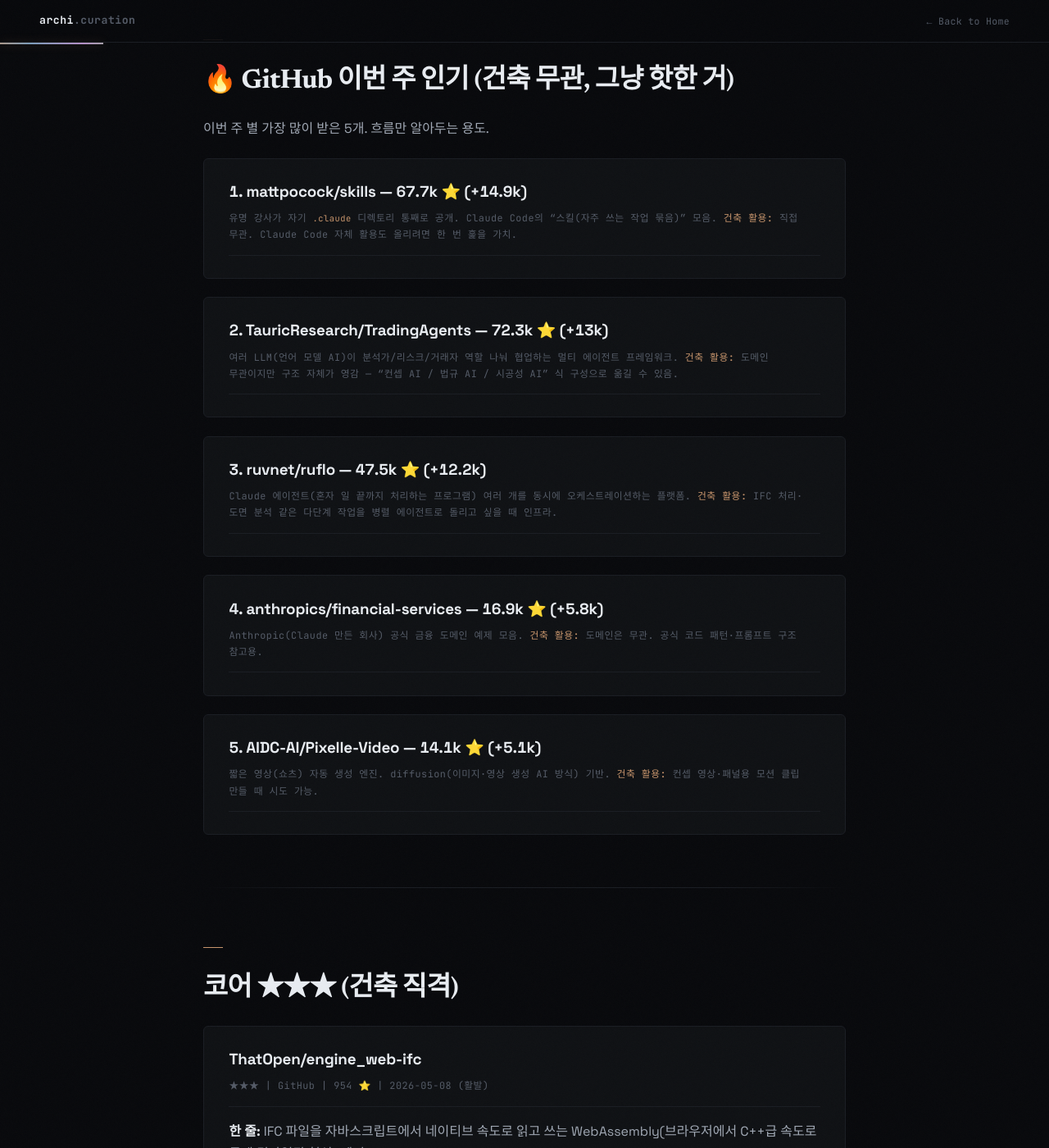
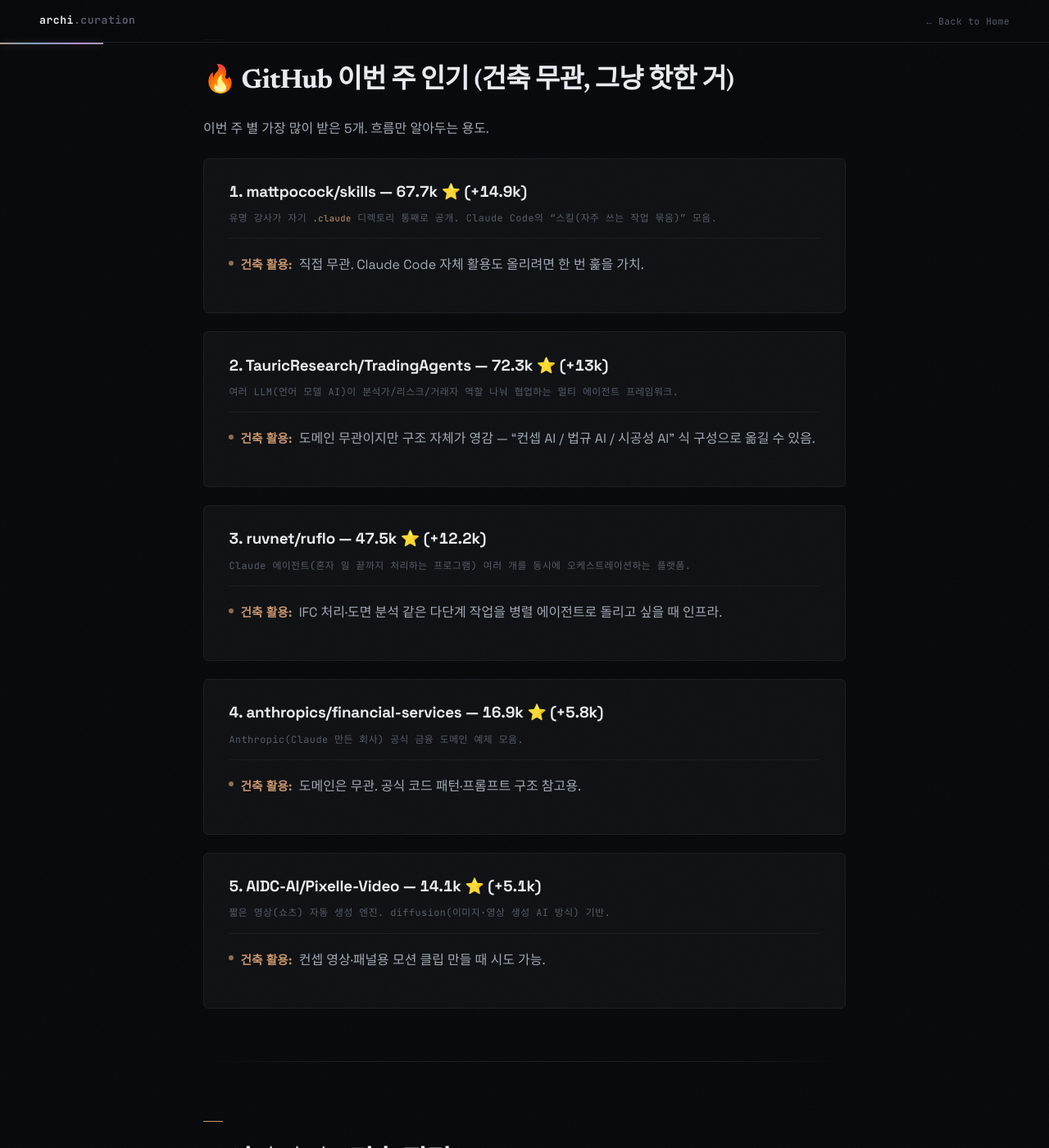
Before and after one commit to ghkch5gh-jpg/ainews-curation, a Jekyll site: the page built from 2026-05-10_일.md, in a window 1280 px wide and 1400 px high, scrolled down 709 px. Shown: the whole window at 82% size. Built offline with Jekyll 4.4.1, drawn with Linux system fonts in a browser that asks for light colours; some web fonts are replaced.

Commit message:
fix: blank line before label paragraphs + accent label styling

```diff
--- a/2026-05-10_일.md
+++ b/2026-05-10_일.md
@@ -20,22 +20,27 @@ description: 시범 회차 (수동 실행). 정규 회차는 월 · 수 · 금 0
 
 ### 1. [mattpocock/skills](https://github.com/mattpocock/skills) — 67.7k ⭐ (+14.9k)
 유명 강사가 자기 `.claude` 디렉토리 통째로 공개. Claude Code의 "스킬(자주 쓰는 작업 묶음)" 모음.
+
 **건축 활용:** 직접 무관. Claude Code 자체 활용도 올리려면 한 번 훑을 가치.
 
 ### 2. [TauricResearch/TradingAgents](https://github.com/TauricResearch/TradingAgents) — 72.3k ⭐ (+13k)
 여러 LLM(언어 모델 AI)이 분석가/리스크/거래자 역할 나눠 협업하는 멀티 에이전트 프레임워크.
+
 **건축 활용:** 도메인 무관이지만 구조 자체가 영감 — "컨셉 AI / 법규 AI / 시공성 AI" 식 구성으로 옮길 수 있음.
 
 ### 3. [ruvnet/ruflo](https://github.com/ruvnet/ruflo) — 47.5k ⭐ (+12.2k)
 Claude 에이전트(혼자 일 끝까지 처리하는 프로그램) 여러 개를 동시에 오케스트레이션하는 플랫폼.
+
 **건축 활용:** IFC 처리·도면 분석 같은 다단계 작업을 병렬 에이전트로 돌리고 싶을 때 인프라.
 
 ### 4. [anthropics/financial-services](https://github.com/anthropics/financial-services) — 16.9k ⭐ (+5.8k)
 Anthropic(Claude 만든 회사) 공식 금융 도메인 예제 모음.
+
 **건축 활용:** 도메인은 무관. 공식 코드 패턴·프롬프트 구조 참고용.
 
 ### 5. [AIDC-AI/Pixelle-Video](https://github.com/AIDC-AI/Pixelle-Video) — 14.1k ⭐ (+5.1k)
 짧은 영상(쇼츠) 자동 생성 엔진. diffusion(이미지·영상 생성 AI 방식) 기반.
+
 **건축 활용:** 컨셉 영상·패널용 모션 클립 만들 때 시도 가능.
 
 ---
--- a/assets/css/style.css
+++ b/assets/css/style.css
@@ -307,6 +307,32 @@ pre code {
   font-weight: 500;
 }
 
+/* paragraph that starts with a strong "label:" gets label treatment
+   (e.g. "건축 활용:", "한 줄:", "왜 지금:") */
+.content .card p > strong:first-child {
+  display: inline-block;
+  color: var(--accent);
+  font-weight: 700;
+  font-size: 0.92em;
+  letter-spacing: 0.01em;
+  margin-right: 4px;
+}
+/* small accent bar before label paragraphs */
+.content .card p:has(> strong:first-child) {
+  position: relative;
+  padding-left: 14px;
+  margin: 1.1rem 0;
+}
+.content .card p:has(> strong:first-child)::before {
+  content: '';
+  position: absolute;
+  left: 0; top: 0.55em;
+  width: 6px; height: 6px;
+  background: var(--accent);
+  border-radius: 50%;
+  opacity: 0.7;
+}
+
 /* ── text ── */
 .content p { margin: 1rem 0; color: var(--text); }
 .content strong { color: var(--text-bright); font-weight: 700; }
```
